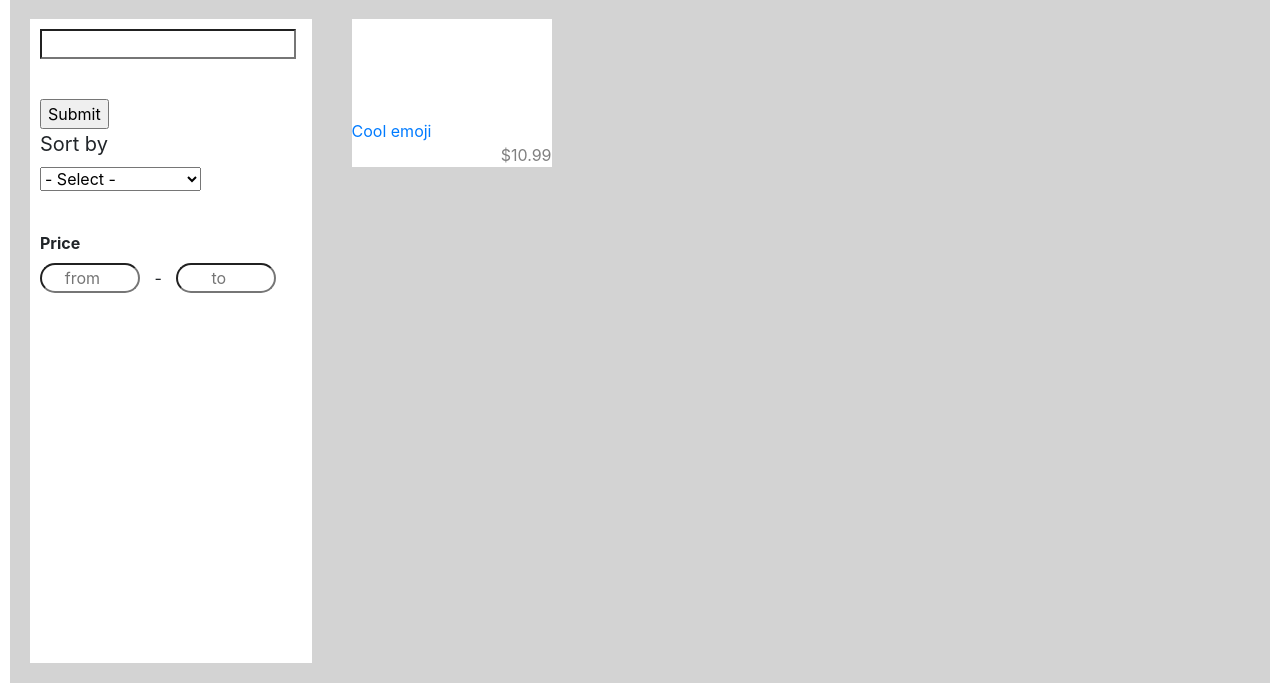
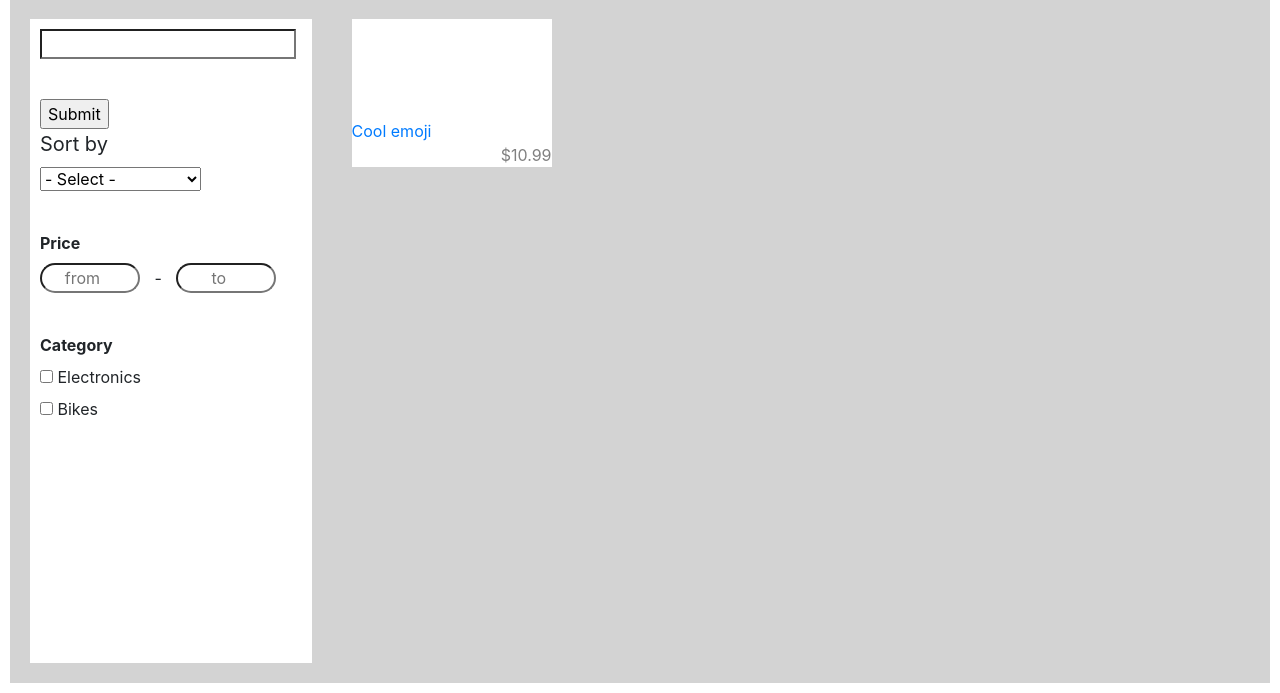
Before and after one commit to Kartm/e-bazaar, a Django app: page / in a window 1280 px wide. Shown: the part 107-800 px from the top of the page. Run offline with Django 3.2, Linux system fonts and the light colour scheme; data comes from the database, SQL or seed files in the repository.

Commit message:
Offer list form functionality and offer tile

```diff
--- a/offers/templates/offers/offer_list.html
+++ b/offers/templates/offers/offer_list.html
@@ -31,21 +31,22 @@
                 <input id="low" type="number" name="low" placeholder="from" style="width: 100px; text-align: center; border-radius: 25px">
                 <span style="margin-left: 10px; margin-right: 10px">-</span>
                 <input type="number" name="high" placeholder="to" style="width: 100px; text-align: center; border-radius: 25px">
+
+                <br/>
+                <fieldset style="margin-top: 40px">
+                    <legend style="font-weight: bold; font-size: 16px">Category</legend>
+                    {% for category in categories %}
+                        <div>
+                            <input type="checkbox" id="{{category}}" name="category[]" value="{{category}}">
+                            <label for="{{category}}">{{category}}</label>
+                        </div>
+                    {% endfor %}
+                </fieldset>
             </form>
         </div>
         <div style="width: 100%; display: flex; flex-wrap: wrap">
             {% for offer, image in offers %}
-                {# clicking this item should lead to details page... #}
-                <a style="height: fit-content; margin: 20px; background-color: white" href="{% url 'offers:offer_details_view' offer.pk %}">
-                    {% if image is None %}
-                        <img style="width: 200px; height: 100px; object-fit: contain" src="https://via.placeholder.com/700x400?text=placeholder" />
-                    {% else %}
-                        <img style="width: 200px; height: 100px; object-fit: contain" src="{{ image.base64_dump }}" />
-                    {% endif %}
-                    <br/>
-                    <span>{{ offer.title }}</span><br>
-                    <span style="float: right; color: grey">${{ offer.price }}</span>
-                </a>
+                {% include "./offer_tile.html" %}
             {% endfor %}
         </div>
     </div>
--- /dev/null
+++ b/offers/templates/offers/offer_tile.html
@@ -0,0 +1,11 @@
+{# clicking this item should lead to details page... #}
+<a style="height: fit-content; margin: 20px; background-color: white" href="{% url 'offers:offer_details_view' offer.pk %}">
+    {% if image is None %}
+        <img style="width: 200px; height: 100px; object-fit: contain" src="https://via.placeholder.com/700x400?text=placeholder" />
+    {% else %}
+        <img style="width: 200px; height: 100px; object-fit: contain" src="{{ image.base64_dump }}" />
+    {% endif %}
+    <br/>
+    <span>{{ offer.title }}</span><br>
+    <span style="float: right; color: grey">${{ offer.price }}</span>
+</a>
--- a/offers/views.py
+++ b/offers/views.py
@@ -8,7 +8,7 @@ from django.shortcuts import render
 from django.urls import reverse
 from django.views.generic import CreateView, TemplateView
 
-from offers.models import Offer, Image, District, City, Country
+from offers.models import Offer, Image, District, City, Country, Category, Subcategory
 
 
 #def offers_feed_view(request):
@@ -16,6 +16,12 @@ from offers.models import Offer, Image, District, City, Country
 
 class OfferFeedView(TemplateView):
     template_name = 'offers/offer_list.html'
+
+    sortFunction = {
+        #'relevance': (???),
+        'asc': (lambda item: item[0].price),
+        'desc': (lambda item: -item[0].price)
+    }
 
     def get_context_data(self, **kwargs):
         context = super().get_context_data(**kwargs)
@@ -25,7 +31,34 @@ class OfferFeedView(TemplateView):
             offers.append((offer, Image.objects.filter(offer=offer.pk).first()))
 
         context['offers'] = offers
+        context['categories'] = Category.objects.all()
         return context
+
+    def get(self, *args, **kwargs):
+        context = self.get_context_data(**kwargs)
+
+        # filters
+        low = float(self.request.GET.get('low', '0') or '0') - 0.05
+        high = float(self.request.GET.get('high', 'inf') or 'inf')
+        search = self.request.GET.get('search', '')
+
+        #print(self.request.GET.getlist('interest[]', 'Nothing here'))
+        category_list = self.request.GET.getlist('category[]', None)
+        if category_list:
+            checked_category_pks = [category.pk for category in Category.objects.filter(name__in=category_list)]
+            checked_subcategory_pks = [subcategory.pk for subcategory in Subcategory.objects.filter(category__in=checked_category_pks)]
+
+        context['offers'] = list(filter(
+            lambda item: low <= item[0].price <= high and search.lower() in item[0].title.lower() and
+                         (not category_list or item[0].subcategory.pk in checked_subcategory_pks),
+            context['offers']))
+
+        # sorting
+        sortby = self.request.GET.get('sortby', None)
+        if sortby in self.sortFunction.keys():
+            context['offers'].sort(key=self.sortFunction[sortby])
+
+        return self.render_to_response(context)
 
 
 # def offer_details_view(request, pk):
```
